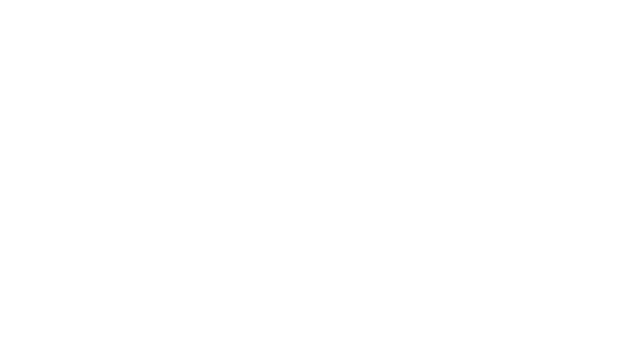
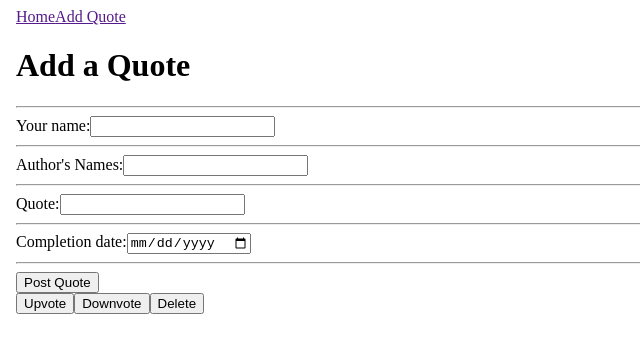
Before and after one commit to Mohamedlee27/IP, an Angular app in the folder IP/: page / in a window 1280 px wide. Shown: the top 352 px of the page, without its empty margins (0-640 px from the left). Built offline with nearby package versions, Linux system fonts and the light colour scheme.

Commit message:
added a form structure

```diff
--- a/IP/src/app/app.component.html
+++ b/IP/src/app/app.component.html
@@ -7,7 +7,7 @@
 <!-- * * * * * * * to get started with your project! * * * * * * * * -->
 <!-- * * * * * * * * * * * * * * * * * * * * * * * * * * * * * * * -->
 
-
+<app-quote></app-quote>
 
 <!-- * * * * * * * * * * * * * * * * * * * * * * * * * * * * * * * -->
 <!-- * * * * * * * * * * * The content above * * * * * * * * * * * -->
--- a/IP/src/app/app.module.ts
+++ b/IP/src/app/app.module.ts
@@ -2,10 +2,14 @@ import { NgModule } from '@angular/core';
 import { BrowserModule } from '@angular/platform-browser';
 
 import { AppComponent } from './app.component';
+import { QuoteComponent } from './quote/quote.component';
+import { FormComponent } from './form/form.component';
 
 @NgModule({
   declarations: [
-    AppComponent
+    AppComponent,
+    QuoteComponent,
+    FormComponent
   ],
   imports: [
     BrowserModule
--- /dev/null
+++ b/IP/src/app/form/form.component.html
@@ -0,0 +1,25 @@
+<form>
+    <h1 class="">Add a Quote</h1>
+<hr>
+     <div class="field">
+     <label for="title">Your name:</label>
+     <input type="text" name="name" id="name">
+     </div>
+     <hr>
+     <div class="field">
+     <label for="link">Author's Names:</label>
+     <input type="text" id="author" name="Author">
+     </div>
+     <hr>
+     <div class="field">
+        <label for="link">Quote:</label>
+        <input type="text" name="quote" id="quote">
+        </div>
+<hr>
+        <div class="field">
+            <label for="link">Completion date:</label>
+            <input type="date" id="date" name="date">
+      </div>
+      <hr>
+      <button type="submit" id="btn1"> Post Quote</button>
+</form>
--- /dev/null
+++ b/IP/src/app/form/form.component.ts
@@ -0,0 +1,15 @@
+import { Component, OnInit } from '@angular/core';
+
+@Component({
+  selector: 'app-form',
+  templateUrl: './form.component.html',
+  styleUrls: ['./form.component.css']
+})
+export class FormComponent implements OnInit {
+
+  constructor() { }
+
+  ngOnInit(): void {
+  }
+
+}
--- /dev/null
+++ b/IP/src/app/quote/quote.component.html
@@ -0,0 +1,16 @@
+<body>
+    <div class="container">
+        <div class="row">
+            <div class="topnav">
+                <a id="Home" href="">Home</a>
+                <a id=""href="">Add Quote</a>
+              </div>
+    <app-form></app-form>
+        </div>
+          <div>
+        <button class="btn btn-info">Upvote </button>
+        <button class="btn btn-info">Downvote </button>
+        <button class="btn btn-danger">Delete</button>
+          </div>
+    </div>
+    </body>
--- /dev/null
+++ b/IP/src/app/quote/quote.component.ts
@@ -0,0 +1,15 @@
+import { Component, OnInit } from '@angular/core';
+
+@Component({
+  selector: 'app-quote',
+  templateUrl: './quote.component.html',
+  styleUrls: ['./quote.component.css']
+})
+export class QuoteComponent implements OnInit {
+
+  constructor() { }
+
+  ngOnInit(): void {
+  }
+
+}
```
Also changed, not shown: IP/src/app/form/form.component.css (added), IP/src/app/quote/quote.component.css (added), 2 other files (tests, documents, lock files or other folders).
